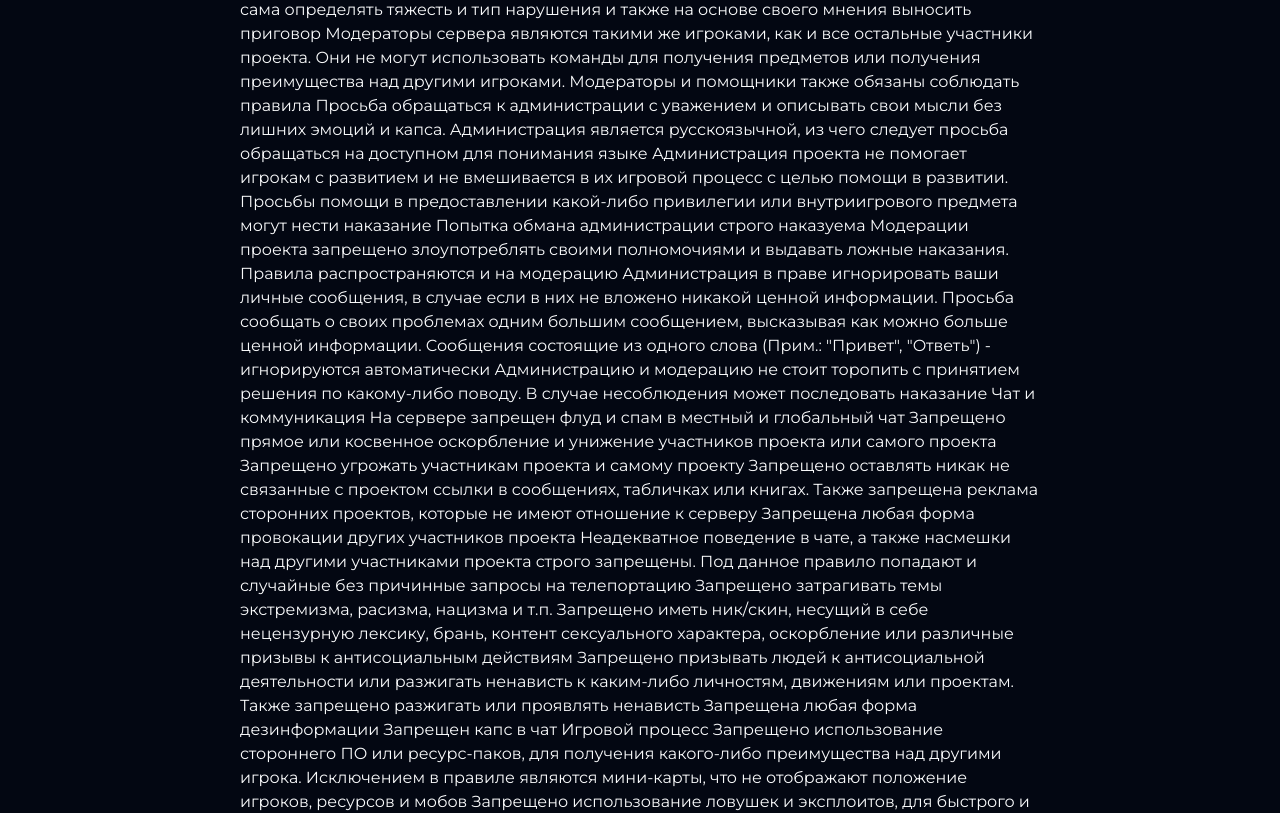
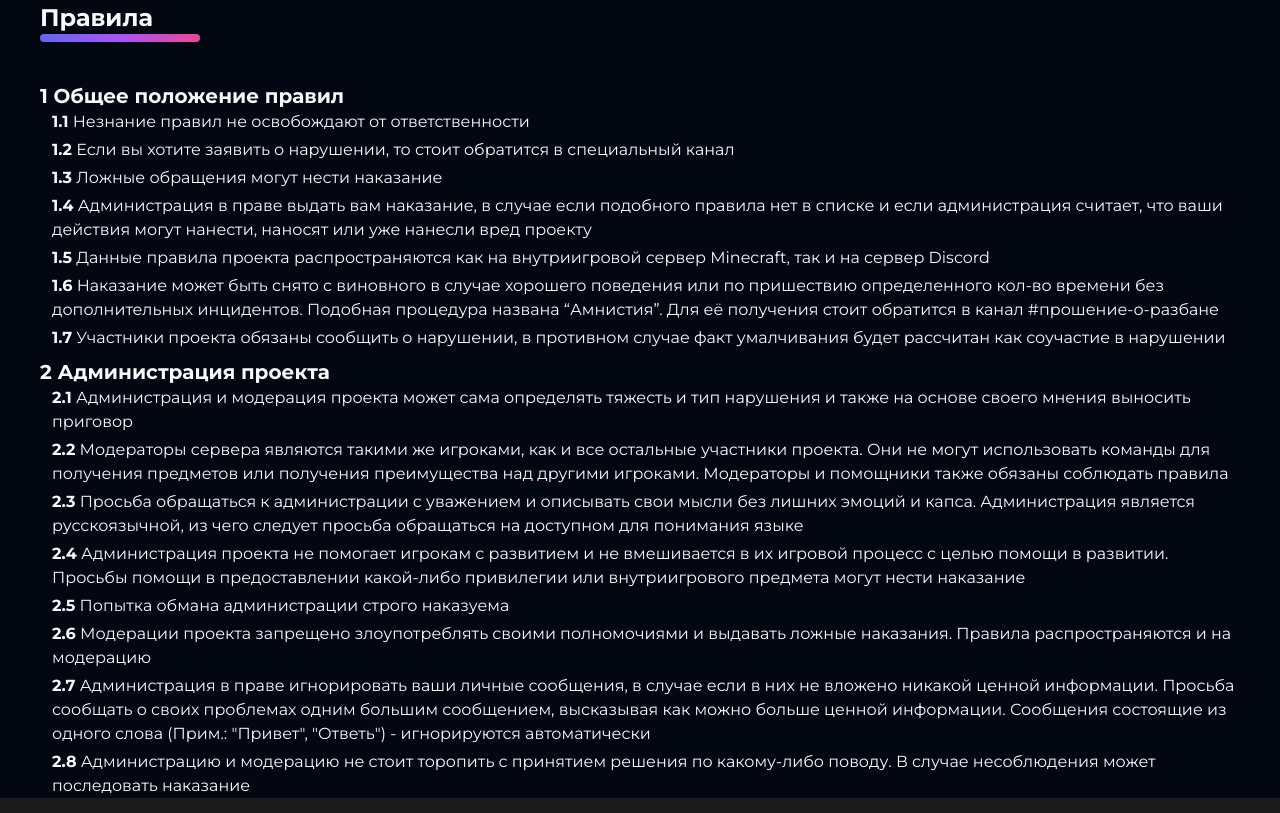
Before and after one commit to Z1ppzy/bigweb, a React (Vite) app: page /rules in a window 1280 px wide. Shown: the part 500-1313 px from the top of the page. Built offline with nearby package versions, Linux system fonts and the light colour scheme.

Commit message:
new style for Rules page

```diff
--- a/src/Pages/Rules.tsx
+++ b/src/Pages/Rules.tsx
@@ -1,120 +1,97 @@
-import { HiMiniGlobeAsiaAustralia } from 'react-icons/hi2';
-import { Link } from 'react-router-dom';
+import background from '@/assets/slide2.png';
 
 export default function Rules() {
   return (
-    <div className='flex flex-col items-center'>
-      <div className='flex flex-col bg-black px-6 py-2 rounded-xl w-fit'><Link to='/' ><HiMiniGlobeAsiaAustralia className='hover:hover:text-purple-800 text-5xl text-white' /></Link></div>
-      <h1 className='text-center text-2xl font-semibold'>
-        Список правил для игры на сервере Minecraft.
-      </h1>
-      <div className='m-5 md:mx-60 text-left'>
-        <h2 className='font-bold text-left text-2xl flex flex-col'>Правила</h2>
-        <div className='bg-gradient-to-r from-indigo-500 via-purple-500 to-pink-500 py-1 px-16 w-fit rounded-lg'></div>
-        Общее положение правил Заходя на сервер вы автоматически принимаете
-        правила и обязаны их соблюдать Если вы хотите заявить о нарушении, то
-        стоит обратится в специальный канал Ложные обращения могут нести
-        наказание Администрация в праве выдать вам наказание, в случае если
-        подобного правила нет в списке и если администрация считает, что ваши
-        действия могут нанести, наносят или уже нанесли вред проекту Данные
-        правила проекта распространяются как на внутриигровой сервер Minecraft,
-        так и на сервер Discord Наказание может быть снято с виновного в случае
-        хорошего поведения или по пришествию определенного кол-во времени без
-        дополнительных инцидентов. Подобная процедура названа “Амнистия”. Для её
-        получения стоит обратится в канал Discord Участники проекта обязаны
-        сообщить о нарушении, в противном случае факт умалчивания будет
-        рассчитан как соучастие в нарушении Администрация проекта Администрация
-        и модерация проекта может сама определять тяжесть и тип нарушения и
-        также на основе своего мнения выносить приговор Модераторы сервера
-        являются такими же игроками, как и все остальные участники проекта. Они
-        не могут использовать команды для получения предметов или получения
-        преимущества над другими игроками. Модераторы и помощники также обязаны
-        соблюдать правила Просьба обращаться к администрации с уважением и
-        описывать свои мысли без лишних эмоций и капса. Администрация является
-        русскоязычной, из чего следует просьба обращаться на доступном для
-        понимания языке Администрация проекта не помогает игрокам с развитием и
-        не вмешивается в их игровой процесс с целью помощи в развитии. Просьбы
-        помощи в предоставлении какой-либо привилегии или внутриигрового
-        предмета могут нести наказание Попытка обмана администрации строго
-        наказуема Модерации проекта запрещено злоупотреблять своими полномочиями
-        и выдавать ложные наказания. Правила распространяются и на модерацию
-        Администрация в праве игнорировать ваши личные сообщения, в случае если
-        в них не вложено никакой ценной информации. Просьба сообщать о своих
-        проблемах одним большим сообщением, высказывая как можно больше ценной
-        информации. Сообщения состоящие из одного слова (Прим.: "Привет",
-        "Ответь") - игнорируются автоматически Администрацию и модерацию не
-        стоит торопить с принятием решения по какому-либо поводу. В случае
-        несоблюдения может последовать наказание Чат и коммуникация На сервере
-        запрещен флуд и спам в местный и глобальный чат Запрещено прямое или
-        косвенное оскорбление и унижение участников проекта или самого проекта
-        Запрещено угрожать участникам проекта и самому проекту Запрещено
-        оставлять никак не связанные с проектом ссылки в сообщениях, табличках
-        или книгах. Также запрещена реклама сторонних проектов, которые не имеют
-        отношение к серверу Запрещена любая форма провокации других участников
-        проекта Неадекватное поведение в чате, а также насмешки над другими
-        участниками проекта строго запрещены. Под данное правило попадают и
-        случайные без причинные запросы на телепортацию Запрещено затрагивать
-        темы экстремизма, расизма, нацизма и т.п. Запрещено иметь ник/скин,
-        несущий в себе нецензурную лексику, брань, контент сексуального
-        характера, оскорбление или различные призывы к антисоциальным действиям
-        Запрещено призывать людей к антисоциальной деятельности или разжигать
-        ненависть к каким-либо личностям, движениям или проектам. Также
-        запрещено разжигать или проявлять ненависть Запрещена любая форма
-        дезинформации Запрещен капс в чат Игровой процесс Запрещено
-        использование стороннего ПО или ресурс-паков, для получения какого-либо
-        преимущества над другими игрока. Исключением в правиле являются
-        мини-карты, что не отображают положение игроков, ресурсов и мобов
-        Запрещено использование ловушек и эксплоитов, для быстрого и нечестного
-        умерщвления игроков. Под запрет также попадают и убийство после
-        телепортации Запрещено использование эксплоитов и багов в обычной игре
-        Запрещено заливание чужих построек лавой или водой. Под запрет также
-        попадают любые попытки нарушения целостности чужих регионов Присваивание
-        или разрушение построек других игроков запрещено. Доверительным лицом в
-        споре будет являться владелец региона. В случае если обвинитель и
-        обвиняемый являются владельцами региона – приоритет будет отдаваться
-        создателю региона. Просьба отнестись с ответственностью к добавлению
-        других людей в свой регион. Любая помеха в создании региона строго
-        запрещена. Также под запрет подпадает нарушение целостности окружающей
-        среды вокруг региона Воровство вещей строго запрещено Запрещено
-        загрязнение окружающей среды постройками не несущими никакого
-        практического применения (Столбы, дыры, расстановка блоков по пути
-        следования, постройки в виде фаллического символа) Запрещено как-то
-        портить постройки без региона, но несущие хоть какое-то практическое или
-        эстетическое применение Запрещено создание устройств и построек,
-        способных нанести вред серверу PvP Запрещено использование стороннего
-        ПО, для получения какого-либо преимущества над другими игрока.
-        Исключением в правиле являются только моды на отображение прочности
-        своих предметов и отображения состояния здоровья противника PvP разрешен
-        на всей незанятой территории всех трех измерений. Победитель в стычке
-        имеет полное право распоряжаться выпавшими вещами проигравшего Если в
-        вашем регионе разрешен PvP – то данная территория будет также считаться
-        полноценной PvP зоной со всеми вытекающими Изменение флага на PvP в
-        регионе без ведома находящихся в нем игроков запрещено Запрещено
-        использования ловушек не позволяющих одной из сторон отвечать на
-        входящий урон. Исключением являются размещенная по среди боя паутина,
-        кристаллы и лава Инвентарь и снаряжение Администрация не возвращает
-        инвентарь, если вы потеряли его во время стандартного игрового процесса
-        или в альтернативных измерениях. Вещи могут быть возвращены только если
-        вы их потеряли из-за ошибки сервера. Запрещены любые вещи, с названием
-        несущим в себе какое-либо оскорбление или призывом к каким-либо
-        антисоциальным действиям Запрещена любая форма дюпа Кланы Создание клана
-        с оскорбительным, провокационным или неадекватным названием запрещено. В
-        случае если ваш клан будет удален по данной причине – денежная
-        компенсация не выдается На внутренний чат клана распространяются те же
-        правила, что на обычный чат (Смотри раздел 3. “Чат и Коммуникация”)
-        Создание оскорбительных и провокационных баннеров строго запрещена Если
-        последний участник клана оказался в бане – клан автоматически
-        расформировывается Наказания и амнистия Все выданные наказания не
-        подлежат обсуждению в негативном ключе или злорадству со стороны
-        окружающих В случае если игрок получает перманентную блокировку без
-        возможности амнистии – может быть произведен откат всех затронутых им
-        блоков, даже если они составляют из себя постройку в чужом регионе
-        Наказания имеют свойства аккумулироваться, из-за чего каждое последующее
-        наказание может расти в тяжести в геометрической прогрессии, вплоть до
-        перманентной блокировки Амнистия может быть выдана на усмотрение
-        администрации проекта. В случае если вы оказались заблокированы и на
-        сервере Discord – амнистия не выдается вовсе Любая попытка обхода
-        наказания влечет за собой перманентную блокировку
+    <div>
+      <div className='relative'>
+        <img src={background} className='object-cover w-full h-96' alt='' />
+        <h1 className='absolute top-1/2 left-1/2 transform -translate-x-1/2 -translate-y-1/2 font-bold text-2xl text-center text-white'>
+          Соблюдайте правила сервера
+        </h1>
+      </div>
+      <div className='p-10 '>
+        <h1 className='font-bold text-2xl'>Правила</h1>
+        <p className='bg-gradient-to-r from-indigo-500 via-purple-500 to-pink-500 py-1 px-20 w-fit rounded-lg'></p>
+      </div>
+      <div className='px-10'>
+        <h1 className='font-bold text-xl'>1 Общее положение правил</h1>
+        <ul className='font-normal pl-3 space-y-1'>
+          <li>
+            <strong>1.1</strong> Незнание правил не освобождают от
+            ответственности
+          </li>
+          <li>
+            <strong>1.2</strong> Если вы хотите заявить о нарушении, то стоит
+            обратится в специальный канал
+          </li>
+          <li>
+            <strong>1.3</strong> Ложные обращения могут нести наказание
+          </li>
+          <li>
+            <strong>1.4</strong> Администрация в праве выдать вам наказание, в
+            случае если подобного правила нет в списке и если администрация
+            считает, что ваши действия могут нанести, наносят или уже нанесли
+            вред проекту
+          </li>
+          <li>
+            <strong>1.5</strong> Данные правила проекта распространяются как на
+            внутриигровой сервер Minecraft, так и на сервер Discord
+          </li>
+          <li>
+            <strong>1.6</strong> Наказание может быть снято с виновного в случае
+            хорошего поведения или по пришествию определенного кол-во времени
+            без дополнительных инцидентов. Подобная процедура названа
+            “Амнистия”. Для её получения стоит обратится в канал
+            #прошение-о-разбане
+          </li>
+          <li>
+            <strong>1.7</strong> Участники проекта обязаны сообщить о нарушении,
+            в противном случае факт умалчивания будет рассчитан как соучастие в
+            нарушении
+          </li>
+        </ul>
+        <h1 className='font-bold text-xl mt-2'>2 Администрация проекта</h1>
+        <ul className='font-normal pl-3 space-y-1'>
+          <li>
+            <strong>2.1</strong> Администрация и модерация проекта может сама определять тяжесть
+            и тип нарушения и также на основе своего мнения выносить приговор
+          </li>
+          <li>
+           <strong>2.2</strong> Модераторы сервера являются такими же игроками, как и все
+            остальные участники проекта. Они не могут использовать команды для
+            получения предметов или получения преимущества над другими игроками.
+            Модераторы и помощники также обязаны соблюдать правила
+          </li>
+          <li>
+            <strong>2.3</strong> Просьба обращаться к администрации с уважением и описывать свои
+            мысли без лишних эмоций и капса. Администрация является
+            русскоязычной, из чего следует просьба обращаться на доступном для
+            понимания языке
+          </li>
+          <li>
+            <strong>2.4</strong> Администрация проекта не помогает игрокам с развитием и не
+            вмешивается в их игровой процесс с целью помощи в развитии. Просьбы
+            помощи в предоставлении какой-либо привилегии или внутриигрового
+            предмета могут нести наказание
+          </li>
+          <li><strong>2.5</strong> Попытка обмана администрации строго наказуема</li>
+          <li>
+            <strong>2.6</strong> Модерации проекта запрещено злоупотреблять своими полномочиями и
+            выдавать ложные наказания. Правила распространяются и на модерацию
+          </li>
+          <li>
+            <strong>2.7</strong> Администрация в праве игнорировать ваши личные сообщения, в
+            случае если в них не вложено никакой ценной информации. Просьба
+            сообщать о своих проблемах одним большим сообщением, высказывая как
+            можно больше ценной информации. Сообщения состоящие из одного слова
+            (Прим.: "Привет", "Ответь") - игнорируются автоматически
+          </li>
+          <li>
+            <strong>2.8</strong> Администрацию и модерацию не стоит торопить с принятием решения
+            по какому-либо поводу. В случае несоблюдения может последовать
+            наказание
+          </li>
+        </ul>
       </div>
     </div>
   );
```
Also changed, not shown: src/hooks/useTheme.tsx (deleted, +0 -39 lines).
